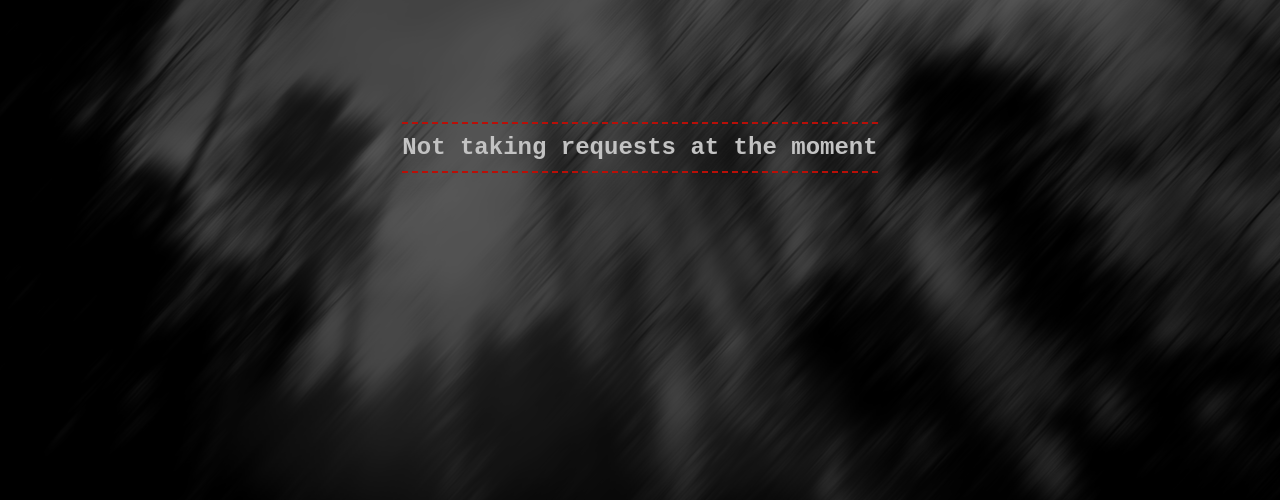
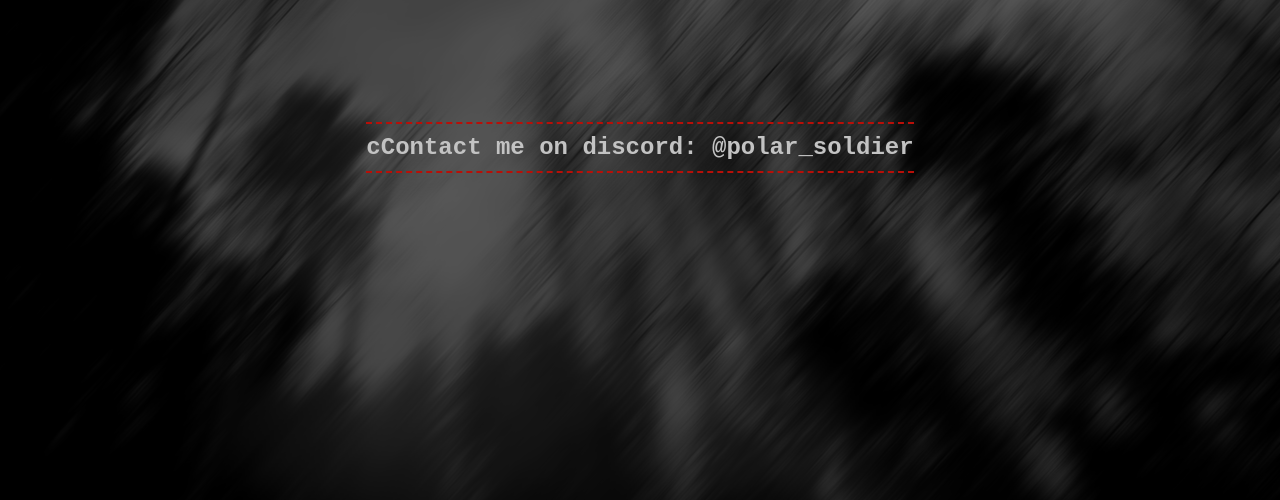
Before and after one commit to pol-arr/PolarArt, a plain HTML site: page commissions.html in a window 1280 px wide. Shown: the part 1078-1578 px from the top of the page. Drawn offline with Linux system fonts and the light colour scheme.

Commit message:
Update commissions.html
updated coms

```diff
--- a/commissions.html
+++ b/commissions.html
@@ -55,7 +55,7 @@
       </div>
     </section>
     <section class="com-main">
-      <h1>Not taking requests at the moment</h1>
+      <h1>cContact me on discord: @polar_soldier</h1>
     </section>
     <footer>
       <div class="footer-main">
```
